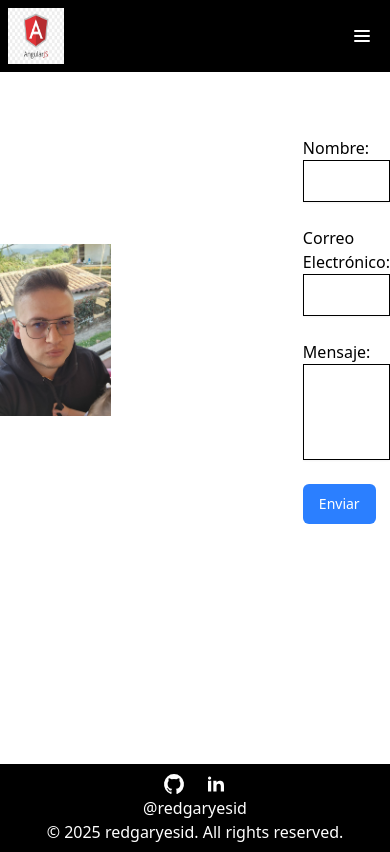
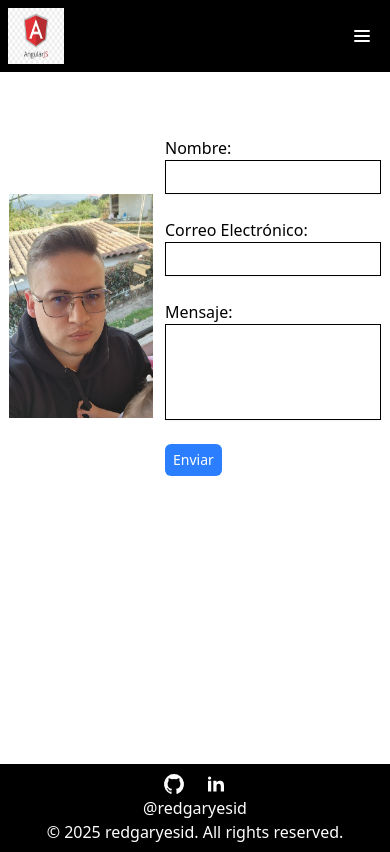
Before and after one commit to redgaryesid/redgaryesid.github.io, an Angular app: page /contactame in a window 390 px wide. Built offline with nearby package versions, Linux system fonts and the light colour scheme.

Commit message:
Responsive contacto

```diff
--- a/src/app/contacto/page/contacto.html
+++ b/src/app/contacto/page/contacto.html
@@ -1,19 +1,19 @@
-<div class="flex flex-row justify-center items-center mt-16 mb-16">
+<div class="flex flex-row justify-center items-center mt-16 md:mb-16">
     <div>
-        <img class="w-64 h-auto" src="profile.jpg" alt="contactanos">
+        <img class="w-36 mr-3 md:w-64 h-auto" src="profile.jpg" alt="contactanos">
     </div>
-    <div class="ml-48 w-1/3">
+    <div class="md:ml-48 md:w-1/3">
         <form [formGroup]="form" (ngSubmit)="crear()">
             <label for="name">Nombre:</label>
-            <input class="border border-default-medium text-heading text-sm rounded-base block w-full px-3 py-2.5 shadow-xs" type="text" id="name" name="name" required>
+            <input class="border border-default-medium text-heading text-sm rounded-base block w-full px-1.5 py-1.5 md:px-3 md:py-2.5 shadow-xs" type="text" id="name" name="name" required>
             <br>
             <label for="email">Correo Electrónico:</label>
-            <input class="border border-default-medium text-heading text-sm rounded-base block w-full px-3 py-2.5 shadow-xs" type="email" id="email" name="email" required>
+            <input class="border border-default-medium text-heading text-sm rounded-base block w-full px-1.5 py-1.5 md:px-3 md:py-2.5 shadow-xs" type="email" id="email" name="email" required>
             <br>
             <label for="message">Mensaje:</label>
-            <textarea class="h-24 border border-default-medium text-heading text-sm rounded-base block w-full px-3 py-2.5 shadow-xs resize-none" id="message" name="message" required></textarea>
+            <textarea class="h-24 border border-default-medium text-heading text-sm rounded-base block w-full px-1.5 py-1.5 md:px-3 md:py-2.5 shadow-xs resize-none" id="message" name="message" required></textarea>
             <br>
-            <button class="text-white bg-blue-500 font-medium text-sm px-4 py-2.5 rounded-md" type="submit">Enviar</button>
+            <button class="text-white bg-blue-500 font-medium text-sm px-2 py-1.5 md:px-4 md:py-2.5 rounded-md" type="submit">Enviar</button>
         </form>
     </div>
 </div>
```
